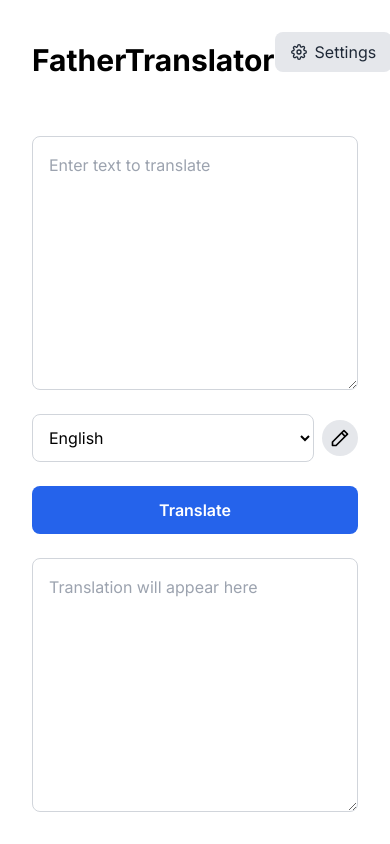
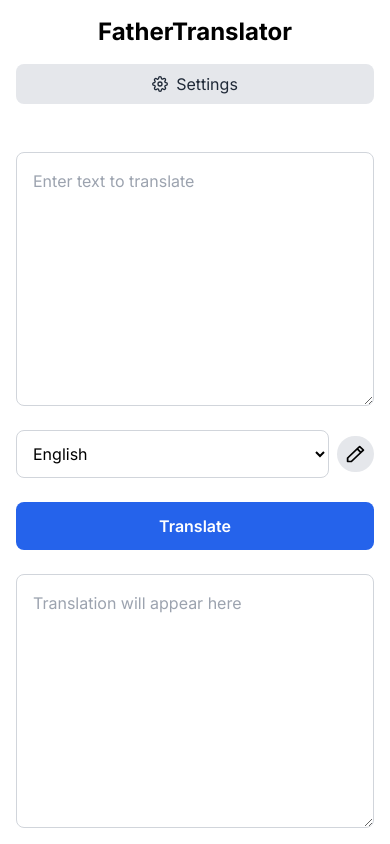
Before and after one commit to Oceanuo/OceanuoTranslate, a Next.js app: page / in a window 390 px wide. Built offline with nearby package versions, Linux system fonts and the light colour scheme.

Commit message:
refactor: improve responsive layout for mobile devices
Adjust padding and layout for better mobile experience. Update
Settings component and global styles for improved responsiveness.

```diff
--- a/app/components/Settings.tsx
+++ b/app/components/Settings.tsx
@@ -165,9 +165,9 @@ const Settings = () => {
 
   return (
     <div className="translator">
-      <div className="flex justify-between items-center mb-6">
-        <h1 className="text-3xl font-bold">FatherTranslator</h1>
-        <button onClick={toggleSettings} className="settings-button">
+      <div className="flex flex-col sm:flex-row justify-between items-center mb-6 gap-4">
+        <h1 className="text-2xl sm:text-3xl font-bold">FatherTranslator</h1>
+        <button onClick={toggleSettings} className="settings-button w-full sm:w-auto">
           <FiSettings />
           <span>Settings</span>
         </button>
--- a/app/globals.css
+++ b/app/globals.css
@@ -3,7 +3,7 @@
 @import 'tailwindcss/utilities';
 
 .translator {
-  @apply flex flex-col gap-6 w-full min-h-screen p-8;
+  @apply flex flex-col gap-6 w-full min-h-screen p-4 sm:p-8;
 }
 
 .input-text,
@@ -20,7 +20,7 @@
 }
 
 .settings-button {
-  @apply flex items-center gap-2 py-2 px-4 bg-gray-200 dark:bg-gray-700 text-gray-800 dark:text-gray-200 rounded-lg self-end mb-4 transition duration-300;
+  @apply flex items-center justify-center gap-2 py-2 px-4 bg-gray-200 dark:bg-gray-700 text-gray-800 dark:text-gray-200 rounded-lg transition duration-300;
 }
 
 .settings-button:hover {
```
